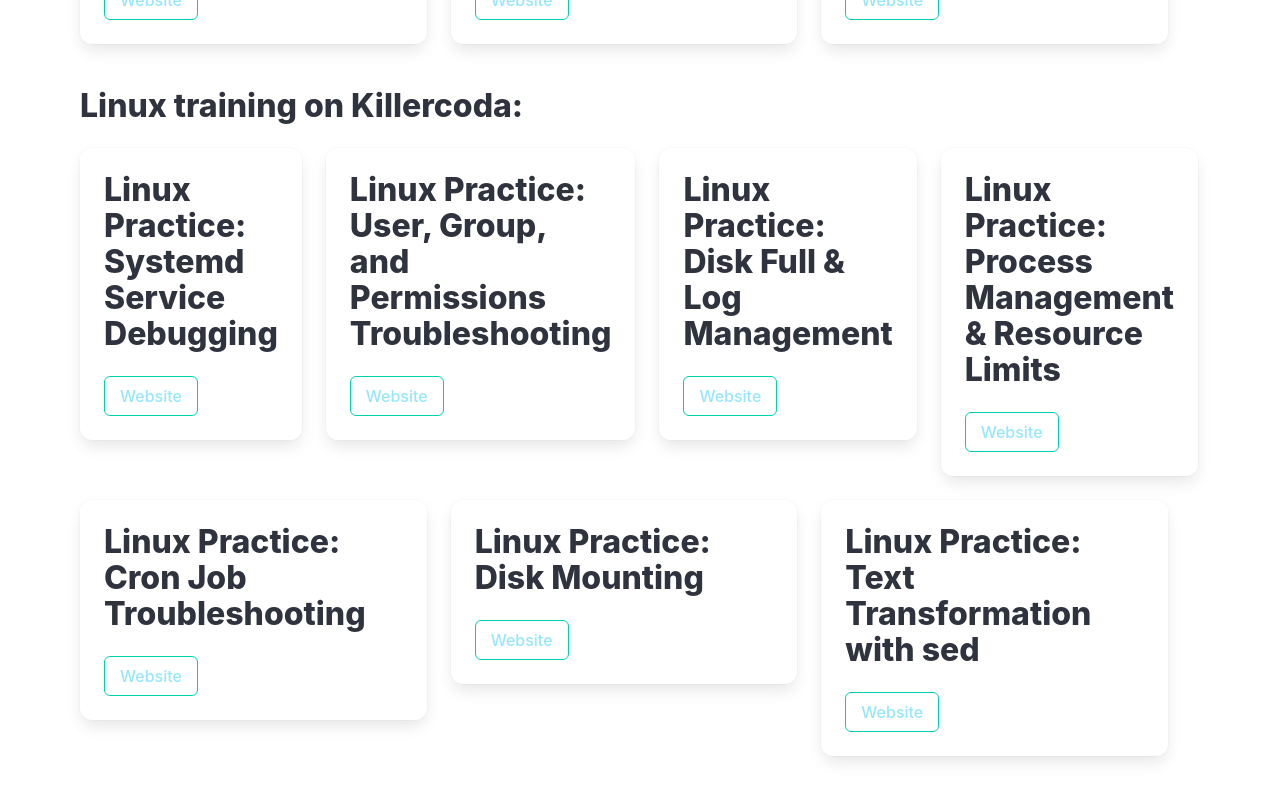
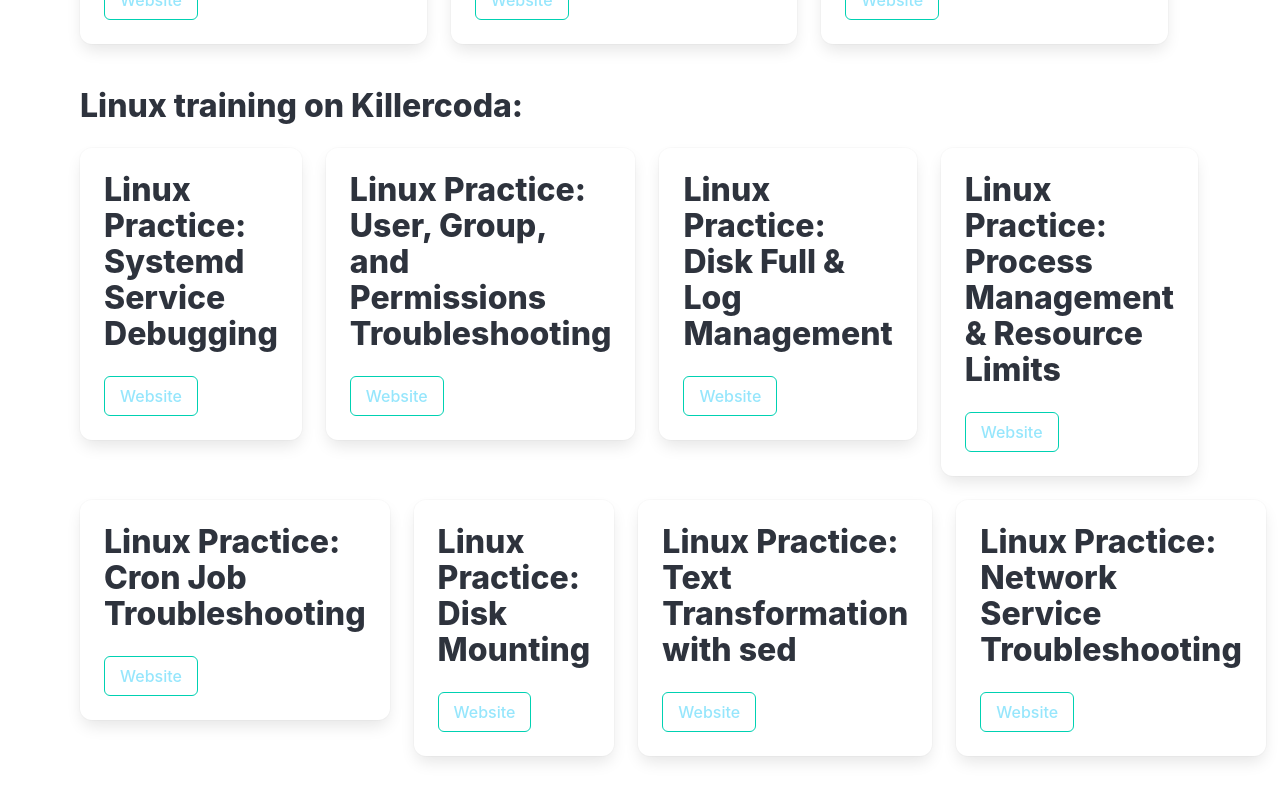
Before and after one commit to alexiscarbillet/alexis-carbillet, a React (Vite) app: page /training in a window 1280 px wide. Shown: the part 1070-1870 px from the top of the page. Built offline with nearby package versions, Linux system fonts and the light colour scheme.

Commit message:
add network killerconda

```diff
--- a/src/Training.jsx
+++ b/src/Training.jsx
@@ -27,6 +27,7 @@
     { titleKey: "training.linux.cronJob", url: "https://killercoda.com/alexis-carbillet/course/Linux/Cron-Job-Troubleshooting" },
     { titleKey: "training.linux.disks", url: "https://killercoda.com/alexis-carbillet/course/Linux/Disk-Mounting" },
     { titleKey: "training.linux.sed", url: "https://killercoda.com/alexis-carbillet/course/Linux/sed-transform" },
+    { titleKey: "training.linux.network", url: "https://killercoda.com/alexis-carbillet/course/Linux/Network-Service-Troubleshooting" },
   ];
 
   const renderCardsInRows = (items) => {
--- a/src/i18n/en.json
+++ b/src/i18n/en.json
@@ -78,7 +78,8 @@
       "processLimits": "Linux Practice: Process Management & Resource Limits",
       "cronJob": "Linux Practice: Cron Job Troubleshooting",
       "disks": "Linux Practice: Disk Mounting",
-      "sed": "Linux Practice: Text Transformation with sed"
+      "sed": "Linux Practice: Text Transformation with sed",
+      "network": "Linux Practice: Network Service Troubleshooting"
     }
   },
   "podcast": {
--- a/src/i18n/fr.json
+++ b/src/i18n/fr.json
@@ -78,7 +78,8 @@
       "processLimits": "Exercice Linux : Gestion des processus et limites de ressources",
       "cronJob": "Exercice Linux : Dépannage Cron Job",
       "disks": "Exercice Linux : Montage des disques",
-      "sed": "Exercice Linux : Transformation de texte avec sed"
+      "sed": "Exercice Linux : Transformation de texte avec sed",
+      "network": "Exercice Linux : Dépannage des services réseau"
     }
   },
   "podcast": {
```
